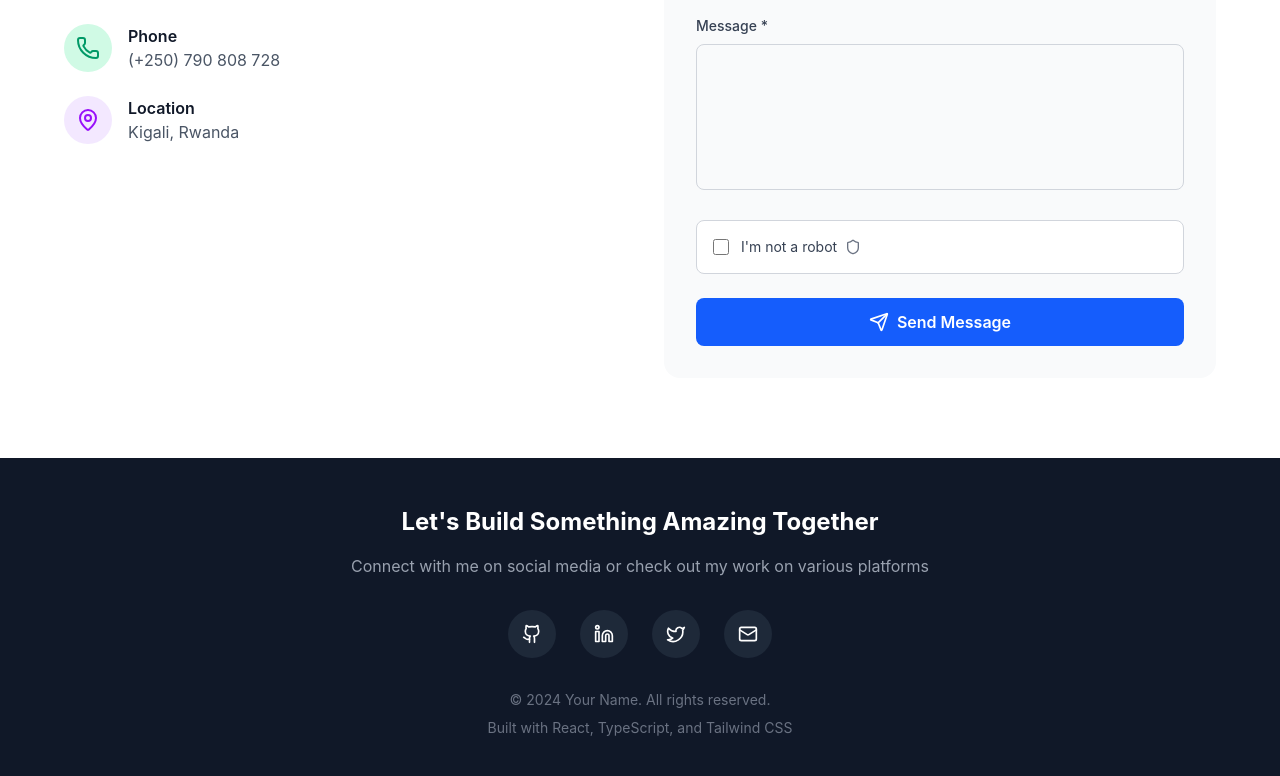
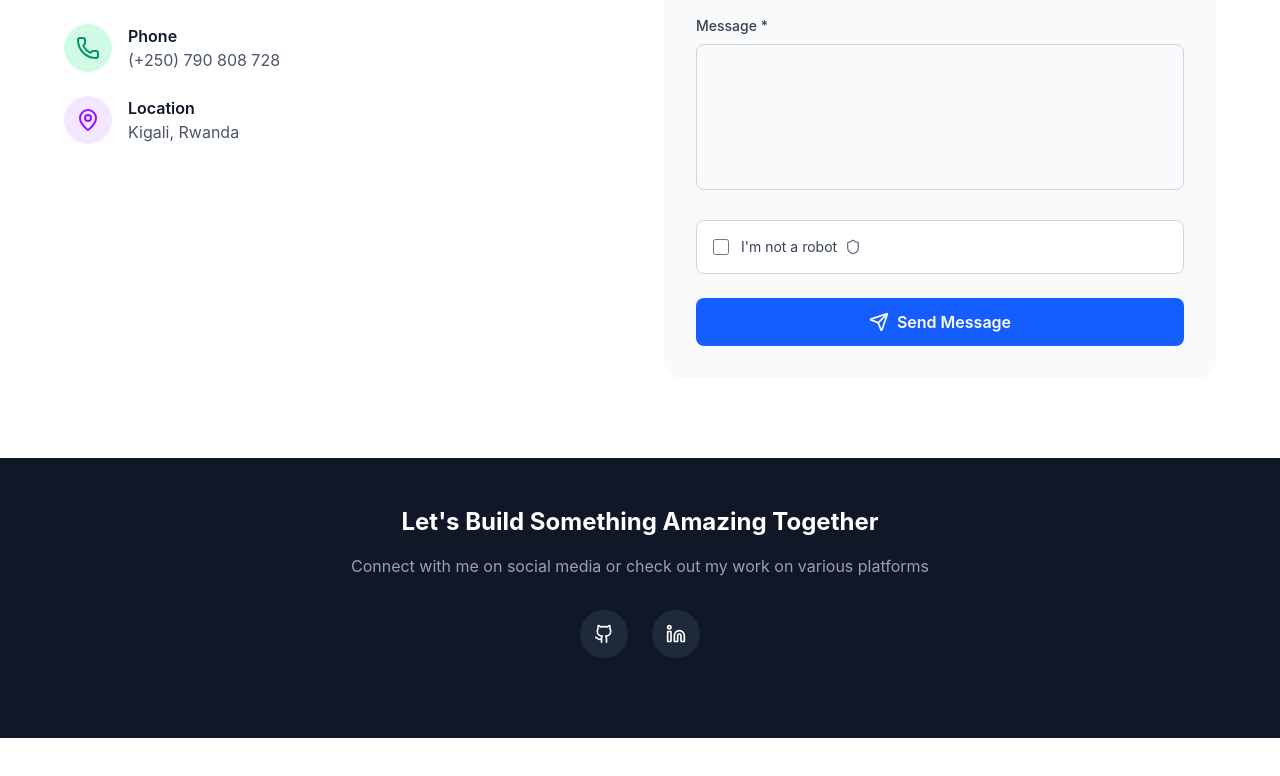
Before and after one commit to Kwizera-dieudonne/personal_portfolio, a React (Vite) app in the folder personal_portofolio/: page / in a window 1280 px wide. Shown: the part 4367-5143 px from the top of the page. After the commit the page ends 5105 px from the top, so only its background shows below. Built offline with nearby package versions, Linux system fonts and the light colour scheme.

Commit message:
added my social links to website

```diff
--- a/personal_portofolio/src/components/Footer.tsx
+++ b/personal_portofolio/src/components/Footer.tsx
@@ -1,12 +1,11 @@
 
-import { Github, Linkedin, Twitter, Mail } from 'lucide-react';
+import { Github, Linkedin} from 'lucide-react';
 
 const Footer = () => {
   const socialLinks = [
-    { icon: Github, href: 'https://github.com/yourusername', label: 'GitHub' },
-    { icon: Linkedin, href: 'https://linkedin.com/in/yourusername', label: 'LinkedIn' },
-    { icon: Twitter, href: 'https://twitter.com/yourusername', label: 'Twitter' },
-    { icon: Mail, href: 'mailto:your.email@example.com', label: 'Email' },
+    { icon: Github, href: 'https://github.com/Kwizera-dieudonne/', label: 'GitHub' },
+    { icon: Linkedin, href: 'https://https://www.linkedin.com/in/kwizera-dieudonne-915434359/', label: 'LinkedIn' },
+
   ];
 
   return (
@@ -33,11 +32,6 @@
               );
             })}
           </div>
-
-          <div className="text-gray-500 text-sm">
-            <p>© 2024 Your Name. All rights reserved.</p>
-            <p className="mt-2">Built with React, TypeScript, and Tailwind CSS</p>
-          </div>
         </div>
       </div>
     </footer>
```
